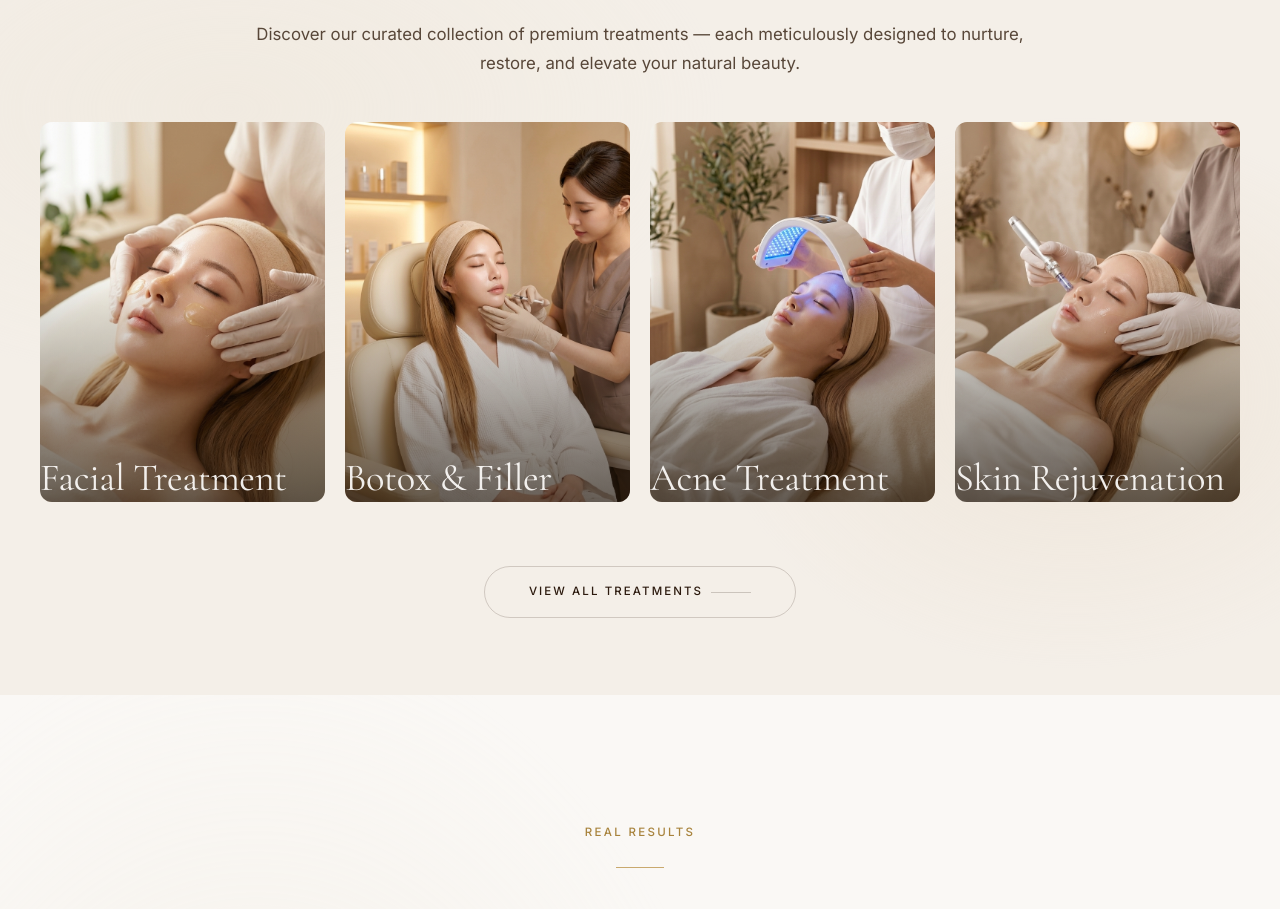
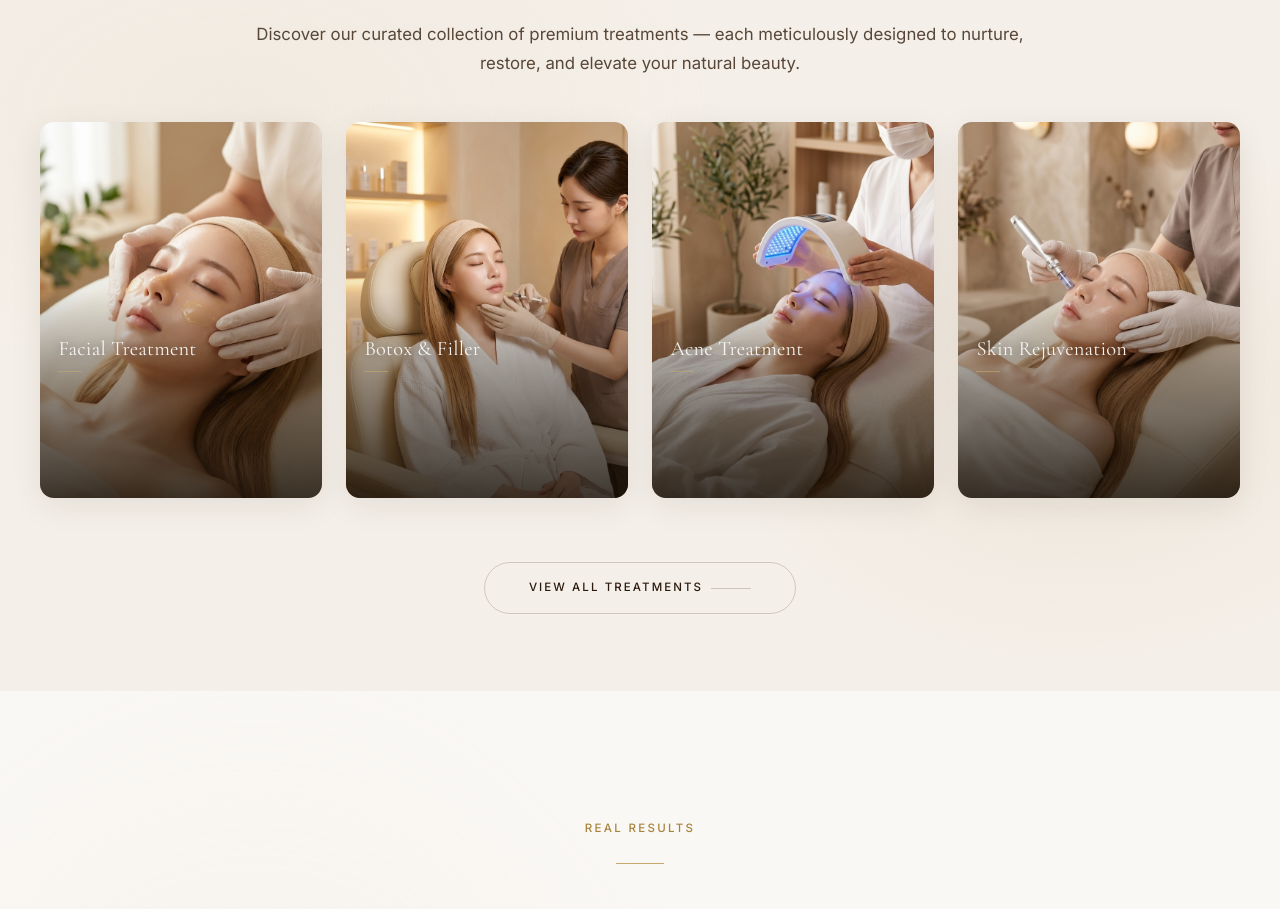
Before and after one commit to aetheramizu/JUUNE-Skin-Atelier, a Next.js app: page / in a window 1280 px wide. Shown: the part 1473-2382 px from the top of the page. Built offline with nearby package versions, Linux system fonts and the light colour scheme.

Commit message:
polish treatments section spacing and layout balance

```diff
--- a/components/FeaturedTreatments.tsx
+++ b/components/FeaturedTreatments.tsx
@@ -79,7 +79,7 @@ function useScrollReveal(threshold: number = 0.12): {
   return { ref, isVisible };
 }
 
-/* ── Treatment Card (Overlay Style) ──────────────────────── */
+/* ── Treatment Card (Overlay Style — Refined) ───────────── */
 function TreatmentItem({
   treatment,
   index,
@@ -89,6 +89,8 @@ function TreatmentItem({
   index: number;
   isVisible: boolean;
 }): React.ReactElement {
+  const [hovered, setHovered] = useState(false);
+
   return (
     <div
       style={{
@@ -100,7 +102,15 @@ function TreatmentItem({
       <a
         href={treatment.href}
         id={`treatment-item-${index}`}
-        className="treatment-card group relative block w-full cursor-pointer overflow-hidden rounded-[12px]"
+        className="group relative block w-full cursor-pointer overflow-hidden rounded-[14px]"
+        onMouseEnter={() => setHovered(true)}
+        onMouseLeave={() => setHovered(false)}
+        style={{
+          boxShadow: hovered
+            ? "0 14px 44px rgba(44, 26, 14, 0.15)"
+            : "0 8px 32px rgba(44, 26, 14, 0.08)",
+          transition: "box-shadow 500ms cubic-bezier(0.4, 0, 0.2, 1)",
+        }}
       >
         {/* ── Image ─────────────────────────────────────────── */}
         <div className="relative aspect-[3/4] w-full overflow-hidden bg-[var(--color-bg-soft)]">
@@ -108,83 +118,111 @@ function TreatmentItem({
             src={treatment.image}
             alt={`${treatment.title} — JUUNÉ Skin Atelier`}
             fill
-            sizes="(max-width: 768px) 48vw, (max-width: 1024px) 46vw, 260px"
-            className="object-cover object-center transition-transform duration-[1200ms] ease-out group-hover:scale-[1.05]"
-          />
-
-          {/* ── Default gradient overlay (bottom) ─────────── */}
-          <div
-            className="absolute inset-0 pointer-events-none transition-opacity duration-500 group-hover:opacity-0"
-            aria-hidden="true"
+            sizes="(max-width: 768px) 48vw, (max-width: 1024px) 46vw, 280px"
+            className="object-cover object-center"
             style={{
-              background: "linear-gradient(to top, rgba(28, 18, 8, 0.65) 0%, rgba(28, 18, 8, 0.25) 35%, transparent 60%)",
+              transform: hovered ? "scale(1.045)" : "scale(1)",
+              transition: "transform 1200ms ease-out",
             }}
           />
 
-          {/* ── Hover gradient overlay (extends higher) ───── */}
+          {/* ── Cinematic gradient overlay ───────────────────── */}
           <div
-            className="absolute inset-0 pointer-events-none opacity-0 transition-opacity duration-500 group-hover:opacity-100"
+            className="absolute inset-0 pointer-events-none"
             aria-hidden="true"
             style={{
-              background: "linear-gradient(to top, rgba(28, 18, 8, 0.78) 0%, rgba(28, 18, 8, 0.45) 45%, rgba(28, 18, 8, 0.1) 75%, transparent 100%)",
+              background: hovered
+                ? "linear-gradient(to top, rgba(18, 10, 4, 0.85) 0%, rgba(24, 14, 6, 0.55) 40%, rgba(28, 18, 8, 0.15) 70%, transparent 100%)"
+                : "linear-gradient(to top, rgba(22, 14, 6, 0.82) 0%, rgba(28, 18, 8, 0.38) 35%, rgba(28, 18, 8, 0.05) 55%, transparent 70%)",
+              transition: "background 600ms cubic-bezier(0.4, 0, 0.2, 1)",
             }}
           />
 
           {/* ── Text Content (overlaid) ───────────────────── */}
-          <div className="absolute inset-x-0 bottom-0 flex flex-col justify-end p-4 sm:p-5 lg:p-5">
+          <div
+            className="absolute inset-x-0 bottom-0 flex flex-col justify-end"
+            style={{ padding: "1.25rem 1.15rem" }}
+          >
             {/* Title — always visible */}
             <h3
-              className="font-serif text-[1.15rem] sm:text-[1.3rem] lg:text-[1.35rem] font-normal leading-[1.15] tracking-[0.01em]"
-              style={{ color: "rgba(250, 248, 245, 0.95)" }}
+              className="font-serif font-normal leading-[1.15]"
+              style={{
+                fontSize: "clamp(1.1rem, 1.6vw, 1.5rem)",
+                letterSpacing: "0.01em",
+                color: "rgba(250, 248, 245, 0.97)",
+                textShadow: "0 1px 10px rgba(0, 0, 0, 0.35), 0 0 30px rgba(0, 0, 0, 0.15)",
+              }}
             >
               {treatment.title}
             </h3>
 
-            {/* Description — revealed on hover */}
-            <div className="treatment-card-desc">
+            {/* Gold accent line — always visible */}
+            <div
+              aria-hidden="true"
+              style={{
+                width: hovered ? "2.5rem" : "1.5rem",
+                height: "1.5px",
+                backgroundColor: "rgba(201, 169, 110, 0.6)",
+                marginTop: "0.6rem",
+                borderRadius: "1px",
+                transition: "width 500ms cubic-bezier(0.4, 0, 0.2, 1), background-color 500ms ease",
+                ...(hovered ? { backgroundColor: "rgba(201, 169, 110, 0.85)" } : {}),
+              }}
+            />
+
+            {/* Description — revealed on hover (GPU-accelerated) */}
+            <div
+              style={{
+                opacity: hovered ? 1 : 0,
+                transform: hovered ? "translateY(0)" : "translateY(8px)",
+                transition: "opacity 450ms cubic-bezier(0.4, 0, 0.2, 1), transform 450ms cubic-bezier(0.4, 0, 0.2, 1)",
+                pointerEvents: hovered ? "auto" : "none",
+              }}
+            >
               <p
-                className="mt-2.5 text-[0.78rem] sm:text-[0.82rem] leading-[1.6] line-clamp-3"
-                style={{ color: "rgba(250, 248, 245, 0.72)" }}
+                className="line-clamp-3"
+                style={{
+                  marginTop: "0.65rem",
+                  fontSize: "0.8rem",
+                  lineHeight: 1.65,
+                  color: "rgba(250, 248, 245, 0.72)",
+                }}
               >
                 {treatment.description}
               </p>
 
               {/* CTA */}
               <span
-                className="treatment-card-cta mt-3 inline-flex items-center gap-2.5 text-[0.65rem] font-medium uppercase tracking-[0.16em]"
-                style={{ color: "rgba(250, 248, 245, 0.6)" }}
+                className="inline-flex items-center gap-2"
+                style={{
+                  marginTop: "0.75rem",
+                  fontSize: "0.65rem",
+                  fontWeight: 500,
+                  textTransform: "uppercase",
+                  letterSpacing: "0.16em",
+                  color: "rgba(250, 248, 245, 0.75)",
+                }}
               >
                 Learn More
-                <span
-                  className="treatment-card-line h-px w-7 transition-all duration-500"
-                  style={{ backgroundColor: "rgba(250, 248, 245, 0.35)" }}
+                {/* Small arrow for affordance */}
+                <svg
+                  width="14"
+                  height="14"
+                  viewBox="0 0 24 24"
+                  fill="none"
+                  stroke="currentColor"
+                  strokeWidth="1.5"
+                  strokeLinecap="round"
+                  strokeLinejoin="round"
+                  style={{ opacity: 0.7 }}
                   aria-hidden="true"
-                />
+                >
+                  <path d="M5 12h14M12 5l7 7-7 7" />
+                </svg>
               </span>
             </div>
           </div>
         </div>
-
-        {/* ── Hover styles (scoped via styled-jsx) ────────── */}
-        <style jsx>{`
-          .treatment-card-desc {
-            max-height: 0;
-            opacity: 0;
-            overflow: hidden;
-            transition: max-height 500ms ease-out, opacity 500ms ease-out;
-          }
-          .treatment-card:hover .treatment-card-desc {
-            max-height: 140px;
-            opacity: 1;
-          }
-          .treatment-card:hover .treatment-card-cta {
-            color: rgba(250, 248, 245, 0.85);
-          }
-          .treatment-card:hover .treatment-card-line {
-            width: 2.5rem;
-            background-color: rgba(201, 169, 110, 0.7);
-          }
-        `}</style>
       </a>
     </div>
   );
@@ -268,7 +306,7 @@ export default function FeaturedTreatments(): React.ReactElement {
         </div>
 
         {/* ── Treatment Grid (4-col desktop, 2-col mobile) ── */}
-        <div className="grid grid-cols-2 lg:grid-cols-4 gap-3 sm:gap-4 lg:gap-5 w-full mx-auto">
+        <div className="grid grid-cols-2 lg:grid-cols-4 gap-3 sm:gap-5 lg:gap-6 w-full mx-auto">
           {TREATMENTS.map((treatment, index) => (
             <TreatmentItem
               key={treatment.title}
```
